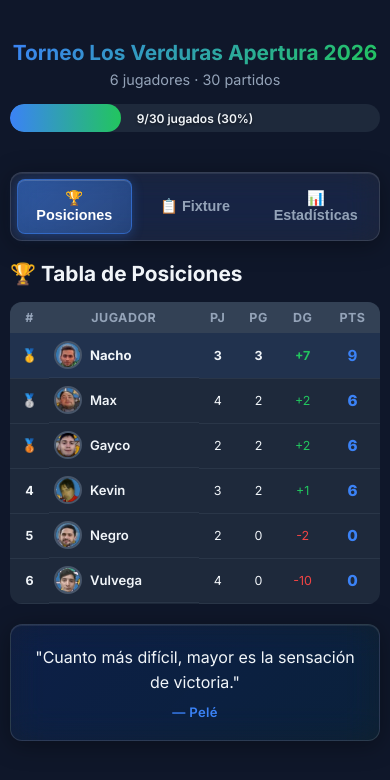
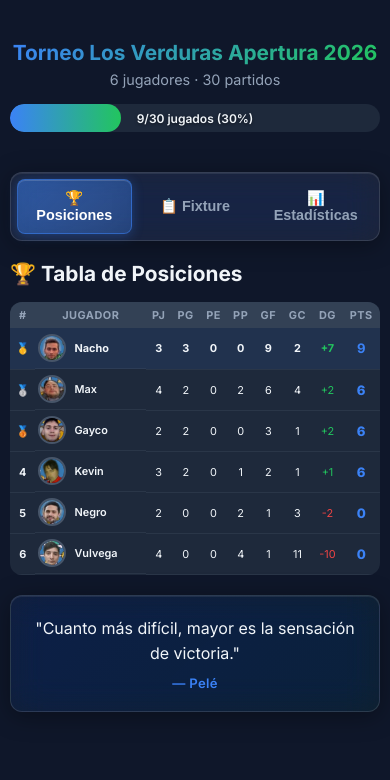
Before and after one commit to maxicopp/fixture-verdura, a Next.js app: page / in a window 390 px wide. Shown: the top 780 px of the page. Built offline with nearby package versions, Linux system fonts and the light colour scheme.

Commit message:
style: update Standings table layout for improved mobile display and adjust global styles for compactness

```diff
--- a/app/components/Standings.jsx
+++ b/app/components/Standings.jsx
@@ -30,10 +30,10 @@ export default function Standings({ standings }) {
               <th>Jugador</th>
               <th>PJ</th>
               <th>PG</th>
-              <th className="col-hide-mobile">PE</th>
-              <th className="col-hide-mobile">PP</th>
-              <th className="col-hide-mobile">GF</th>
-              <th className="col-hide-mobile">GC</th>
+              <th>PE</th>
+              <th>PP</th>
+              <th>GF</th>
+              <th>GC</th>
               <th>DG</th>
               <th>PTS</th>
             </tr>
@@ -50,10 +50,10 @@ export default function Standings({ standings }) {
                 </td>
                 <td>{s.pj}</td>
                 <td>{s.pg}</td>
-                <td className="col-hide-mobile">{s.pe}</td>
-                <td className="col-hide-mobile">{s.pp}</td>
-                <td className="col-hide-mobile">{s.gf}</td>
-                <td className="col-hide-mobile">{s.gc}</td>
+                <td>{s.pe}</td>
+                <td>{s.pp}</td>
+                <td>{s.gf}</td>
+                <td>{s.gc}</td>
                 <td className={s.gf - s.gc > 0 ? 'positive' : s.gf - s.gc < 0 ? 'negative' : ''}>
                   {s.gf - s.gc > 0 ? '+' : ''}{s.gf - s.gc}
                 </td>
--- a/app/globals.css
+++ b/app/globals.css
@@ -630,12 +630,11 @@ tr.leader td { font-weight: 700; }
   .score { font-size: 1rem; min-width: 44px; }
   .score-input input { width: 40px; font-size: 1rem; }
 
-  /* Tabla de posiciones — ocultar columnas secundarias */
-  th, td { padding: 8px 5px; font-size: 0.78rem; }
-  .col-hide-mobile { display: none; }
-  .player-name { font-size: 0.82rem; }
-  .pts { font-size: 0.95rem; }
-  .avatar { width: 22px; height: 22px; margin-right: 5px; }
+  /* Tabla de posiciones — compacta en mobile */
+  th, td { padding: 6px 3px; font-size: 0.68rem; }
+  .player-name { font-size: 0.68rem; }
+  .pts { font-size: 0.82rem; }
+  .avatar { width: 18px; height: 18px; margin-right: 3px; }
 
   /* H2H — scroll horizontal con celdas compactas */
   .h2h-wrapper { -webkit-overflow-scrolling: touch; }
```
